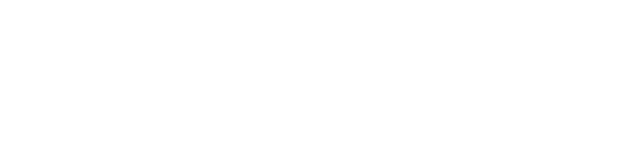
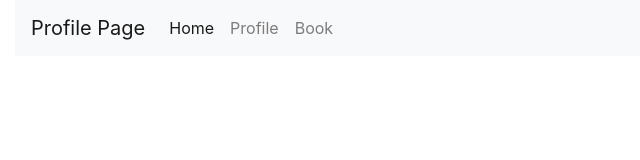
Before and after one commit to iu-msis/basic-html-pshusang, a plain HTML site: page public/profile.html in a window 1280 px wide. Shown: the whole page, without its empty margins (0-640 px from the left). Drawn offline with nearby package versions, Linux system fonts and the light colour scheme.

Commit message:
Update the nav bar and title

```diff
--- a/public/book.html
+++ b/public/book.html
@@ -0,0 +1,32 @@
+<!doctype html>
+<html>
+<head>
+  <title>Book</title>
+  <link rel="stylesheet" href="/css/site.css">
+  <link rel="stylesheet" href="https://stackpath.bootstrapcdn.com/bootstrap/4.3.1/css/bootstrap.min.css" integrity="sha384-ggOyR0iXCbMQv3Xipma34MD+dH/1fQ784/j6cY/iJTQUOhcWr7x9JvoRxT2MZw1T" crossorigin="anonymous">
+</head>
+<body>
+<div class="container-fluid">
+  <nav class="navbar navbar-expand-lg navbar-light bg-light">
+  <a class="navbar-brand" href="#">Book page</a>
+  <button class="navbar-toggler" type="button" data-toggle="collapse" data-target="#navbarSupportedContent" aria-controls="navbarSupportedContent" aria-expanded="false" aria-label="Toggle navigation">
+    <span class="navbar-toggler-icon"></span>
+  </button>
+
+  <div class="collapse navbar-collapse" id="navbarSupportedContent">
+    <ul class="navbar-nav mr-auto">
+      <li class="nav-item active">
+        <a class="nav-link" href="index.html">Home</a>
+      </li>
+      <li class="nav-item active">
+        <a class="nav-link" href="profile.html">Profile</a>
+      </li>
+      <li class="nav-item active">
+        <a class="nav-link" href="book.html">Book</a>
+      </li>
+    </ul>
+  </div>
+  </nav>
+</div>
+</body>
+</html>
--- a/public/profile.html
+++ b/public/profile.html
@@ -0,0 +1,32 @@
+<!doctype html>
+<html>
+<head>
+  <title>Profile</title>
+  <link rel="stylesheet" href="/css/site.css">
+  <link rel="stylesheet" href="https://stackpath.bootstrapcdn.com/bootstrap/4.3.1/css/bootstrap.min.css" integrity="sha384-ggOyR0iXCbMQv3Xipma34MD+dH/1fQ784/j6cY/iJTQUOhcWr7x9JvoRxT2MZw1T" crossorigin="anonymous">
+</head>
+<body>
+<div class="container-fluid">
+  <nav class="navbar navbar-expand-lg navbar-light bg-light">
+  <a class="navbar-brand" href="#">Profile Page</a>
+  <button class="navbar-toggler" type="button" data-toggle="collapse" data-target="#navbarSupportedContent" aria-controls="navbarSupportedContent" aria-expanded="false" aria-label="Toggle navigation">
+    <span class="navbar-toggler-icon"></span>
+  </button>
+
+  <div class="collapse navbar-collapse" id="navbarSupportedContent">
+    <ul class="navbar-nav mr-auto">
+      <li class="nav-item active">
+        <a class="nav-link" href="index.html">Home</a>
+      </li>
+      <li class="nav-item">
+        <a class="nav-link" href="profile.html">Profile</a>
+      </li>
+      <li class="nav-item">
+        <a class="nav-link" href="book.html">Book</a>
+      </li>
+    </ul>
+  </div>
+  </nav>
+</div>
+</body>
+</html>
```
Also changed, not shown: public/index.html (+5 -5 lines).
